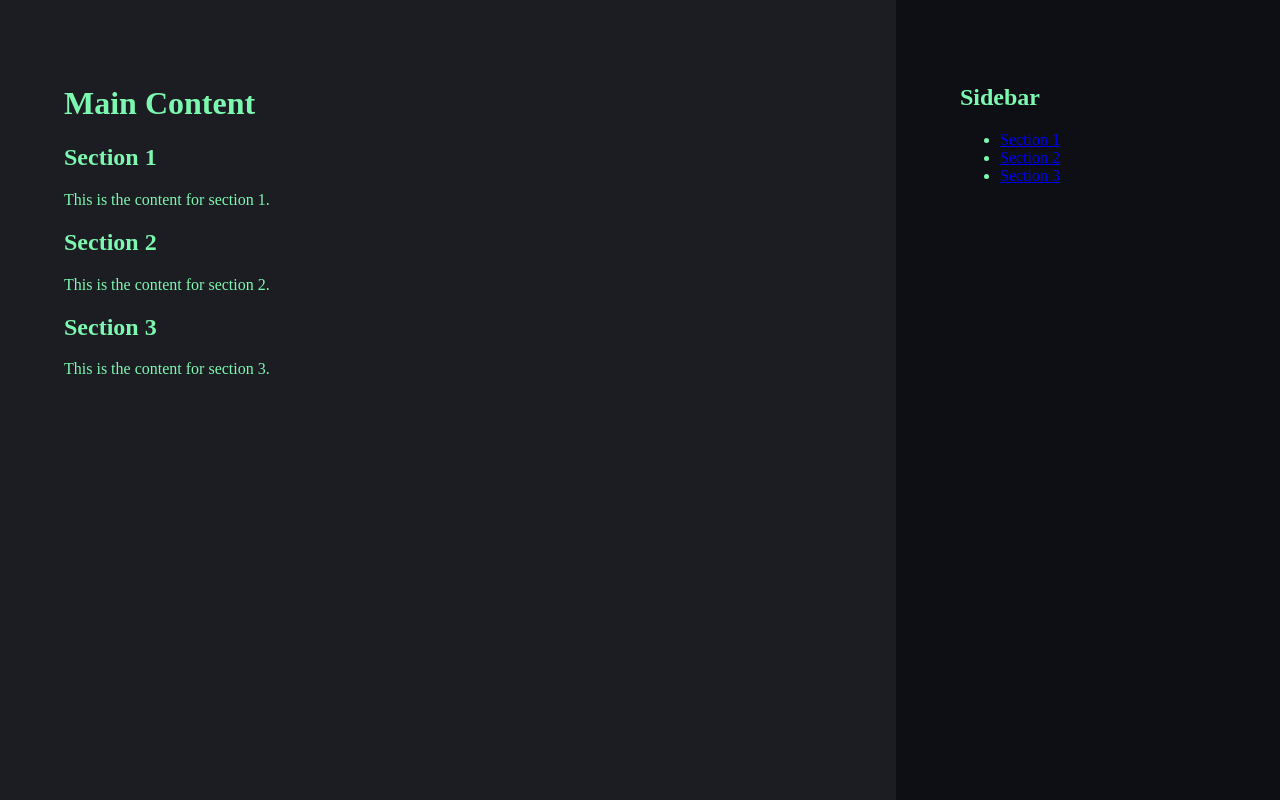
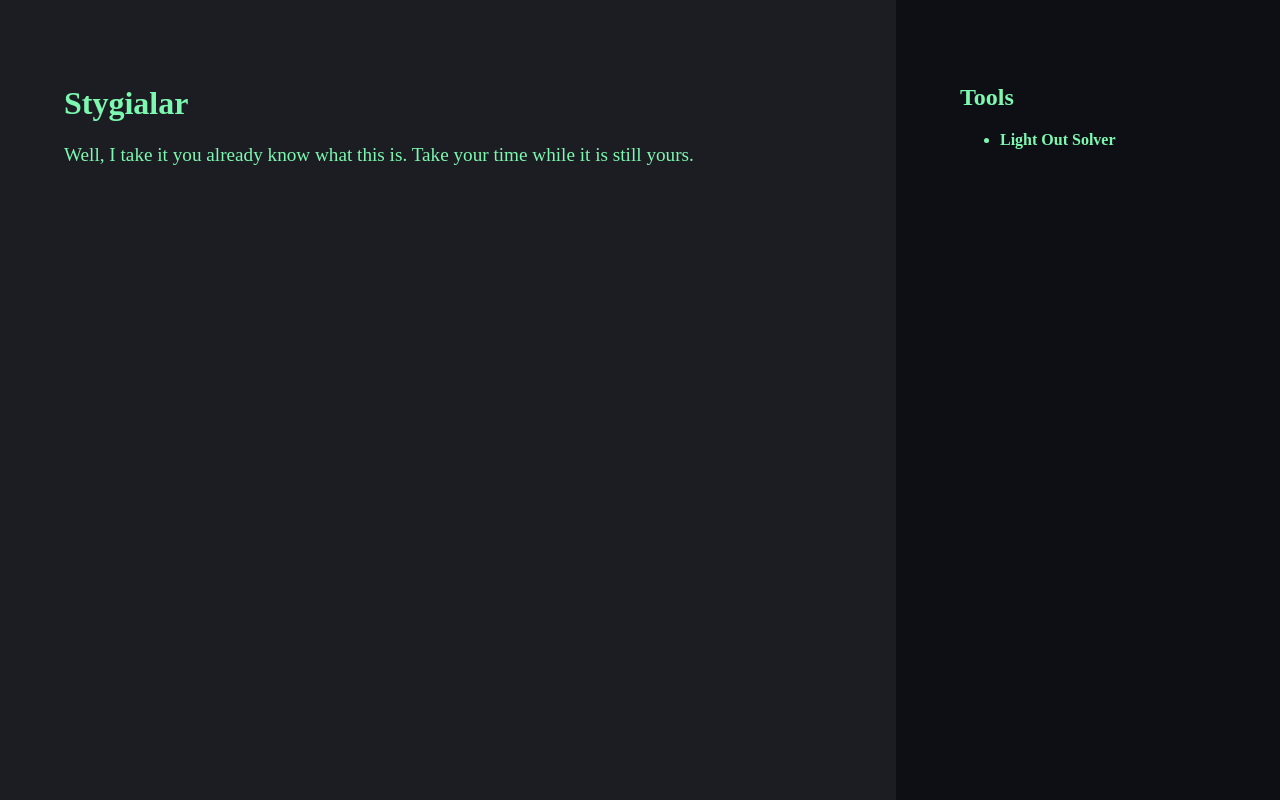
Before and after one commit to c-poramet/Stygialar, a plain HTML site: page index.html in a window 1280 px wide. Drawn offline with Linux system fonts and the light colour scheme.

Commit message:
Refactor index.html structure and add lightout.html for the Light Out Solver tool

```diff
--- a/index.html
+++ b/index.html
@@ -9,26 +9,13 @@
 </head>
 <body>
     <div class="main">
-        <h1>Main Content</h1>
-        <section id="section1">
-            <h2>Section 1</h2>
-            <p>This is the content for section 1.</p>
-        </section>
-        <section id="section2">
-            <h2>Section 2</h2>
-            <p>This is the content for section 2.</p>
-        </section>
-        <section id="section3">
-            <h2>Section 3</h2>
-            <p>This is the content for section 3.</p>
-        </section>
+        <h1>Stygialar</h1>
+        <p>Well, I take it you already know what this is. Take your time while it is still yours.</p>
     </div>
     <div class="side">
-        <h2>Sidebar</h2>
+        <h2>Tools</h2>
         <ul>
-            <li><a href="#section1">Section 1</a></li>
-            <li><a href="#section2">Section 2</a></li>
-            <li><a href="#section3">Section 3</a></li>
+            <li><a href="/solver/lightout.html">Light Out Solver</a></li>
         </ul>
     </div>
 </body>
--- a/styles.css
+++ b/styles.css
@@ -3,6 +3,10 @@
     --sub-primary-color: #1c1d22;
     --secondary-color: #a41917;
     --accent-color: #7df8b0;
+}
+
+p {
+    font-size: larger;
 }
 
 body {
@@ -24,3 +28,14 @@ body {
     background-color: var(--sub-primary-color);
     color: var(--accent-color);
 }
+
+a {
+    text-decoration: none;
+    color: var(--accent-color);
+    font-weight: bold;
+    transition: all 0.1s ease;
+}
+
+a:hover {
+    color: var(--secondary-color);
+}
```
Also changed, not shown: solver/lightout.html (added, +17 -0 lines).
